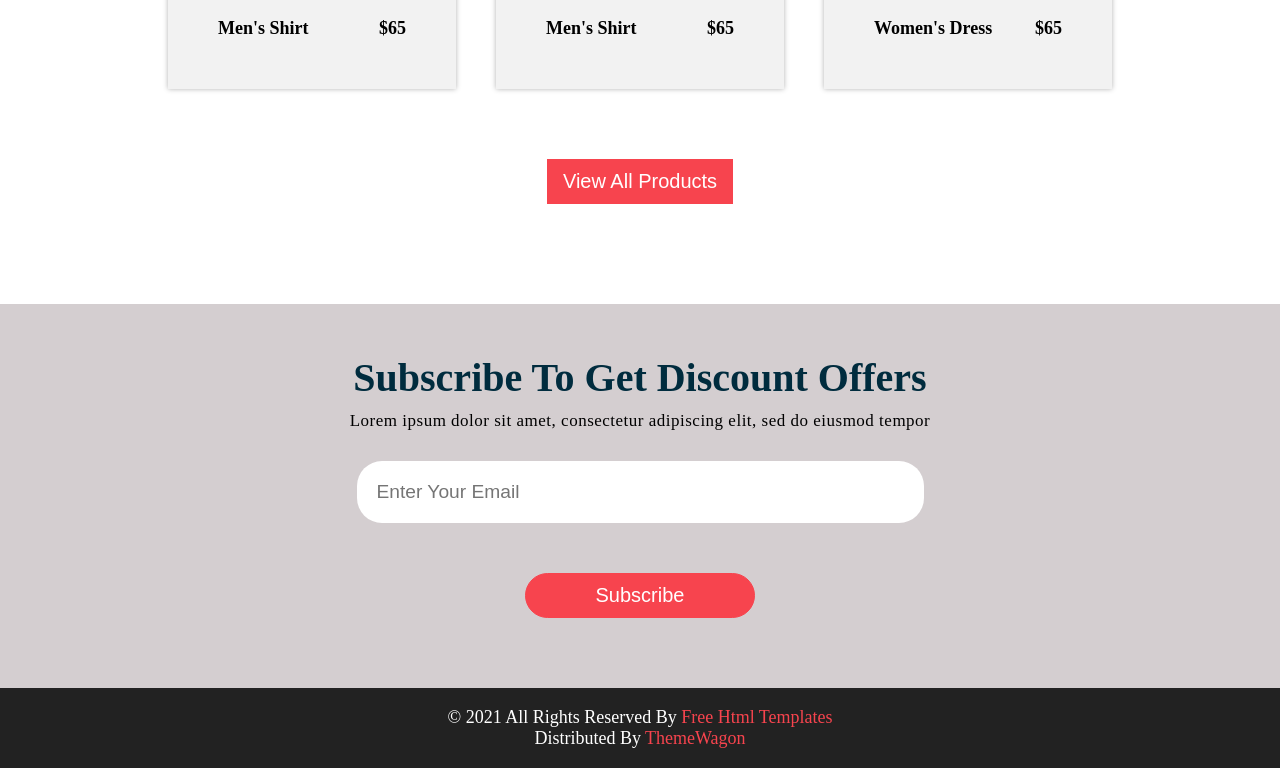
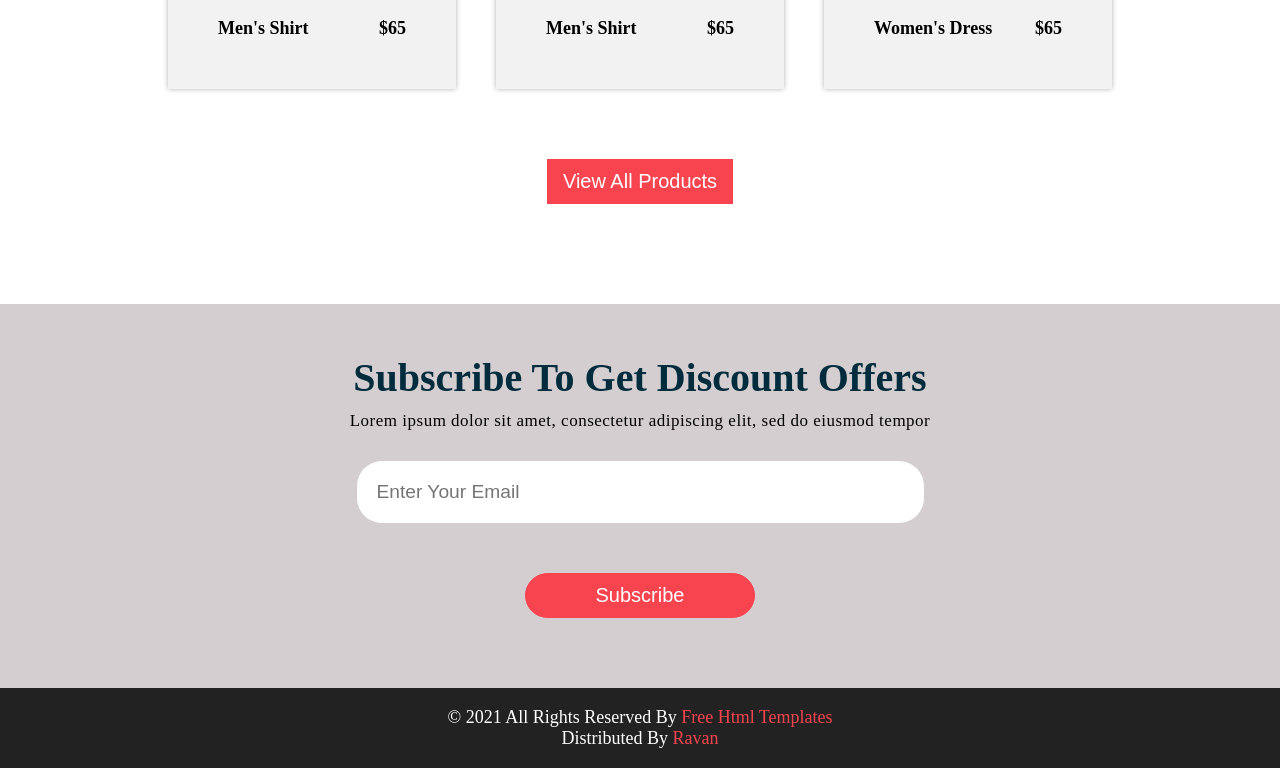
Before and after one commit to RavanKhaligov/second_shop_page, a React (Create React App) app: page / in a window 1280 px wide. Shown: the part 3465-4233 px from the top of the page. Built offline with nearby package versions, Linux system fonts and the light colour scheme.

Commit message:
Update Footer.jsx

```diff
--- a/src/components/Footer.jsx
+++ b/src/components/Footer.jsx
@@ -9,7 +9,7 @@ function Footer() {
                     <span className='orange'> Free Html Templates</span>
                     <br />
                     Distributed By
-                    <span className='orange'> ThemeWagon</span>
+                    <span className='orange'> Ravan</span>
                 </p>
             </div>
         </div>
```
